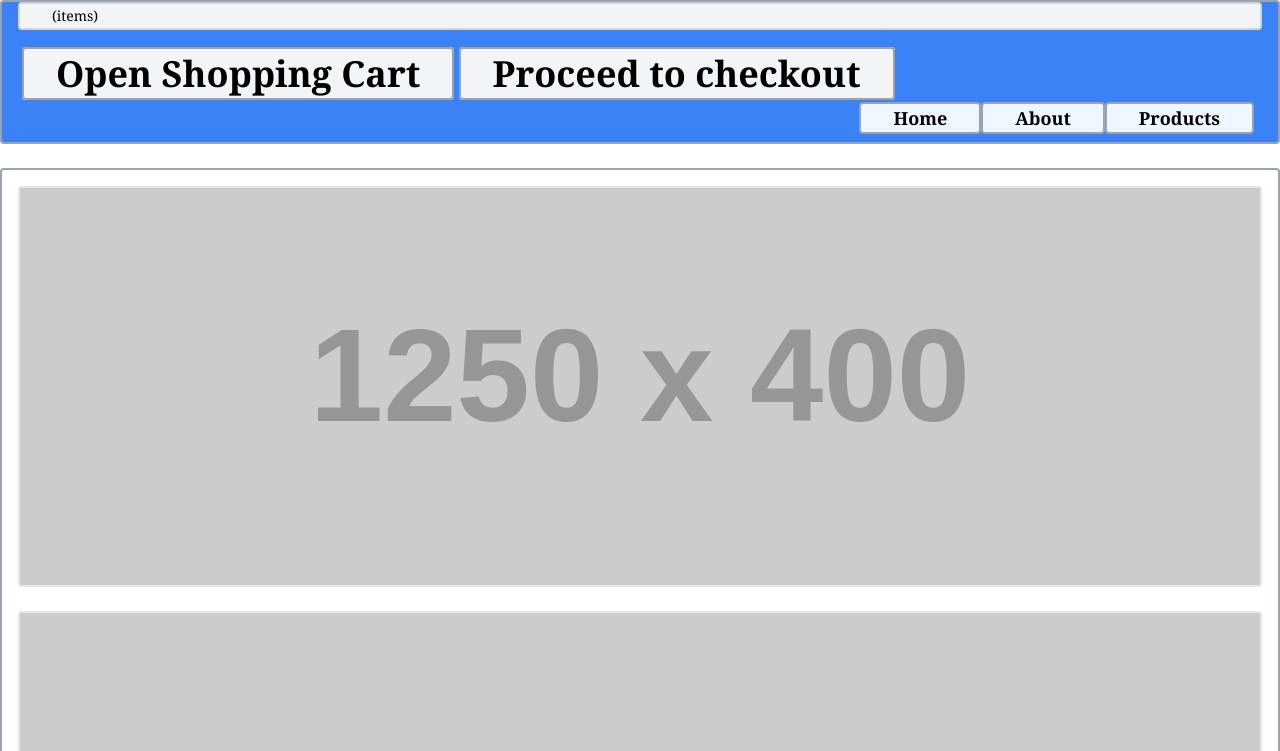
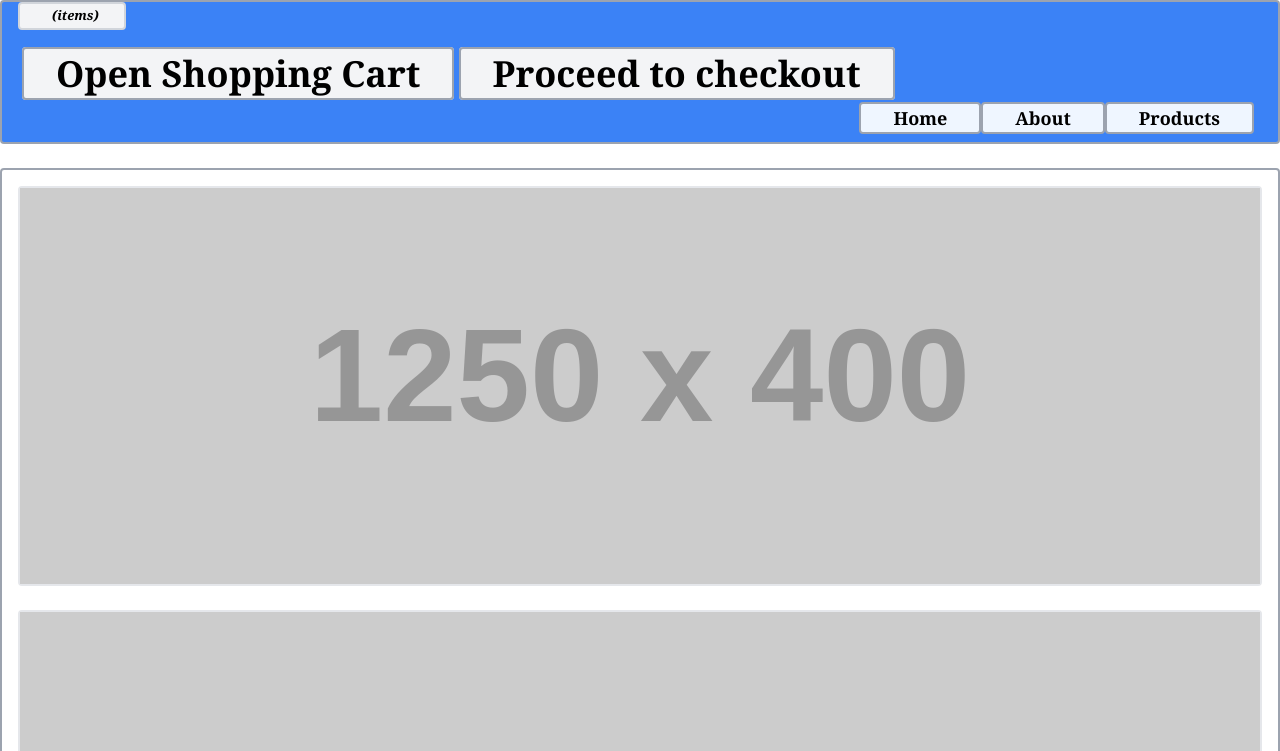
Before and after one commit to nobrien1996/group3musketeers, a website: page src/index.html in a window 1280 px wide. Shown: the top 751 px of the page. Drawn offline with nearby package versions, Linux system fonts and the light colour scheme; placeholder pictures from the web are drawn by us.

Commit message:
Tailwind complete!

```diff
--- a/src/index.html
+++ b/src/index.html
@@ -14,7 +14,7 @@
 
     <header class="border-2 border-gray-400 bg-blue-500 rounded place px-4 flex-col relative font-serif">
         <div class="flex-auto">
-            <div class="text-sm text-left border-gray-300 bg-gray-100 rounded py-0.5 px-8 border-2">(items)</div>
+            <div class="navBar_items_tag">(items)</div>
             <br>
             <div class="px-1">
                 <span class="self-center text-4xl font-semibold px-8 border-2 border-gray-400 rounded bg-gray-100 container-md flex-col" data-toggle="modal" data-target="#cart">Open Shopping Cart</span>
```
Also changed, not shown: src/Products.html (+1 -1 lines), src/about.html (+1 -1 lines), src/styles/output.css.
